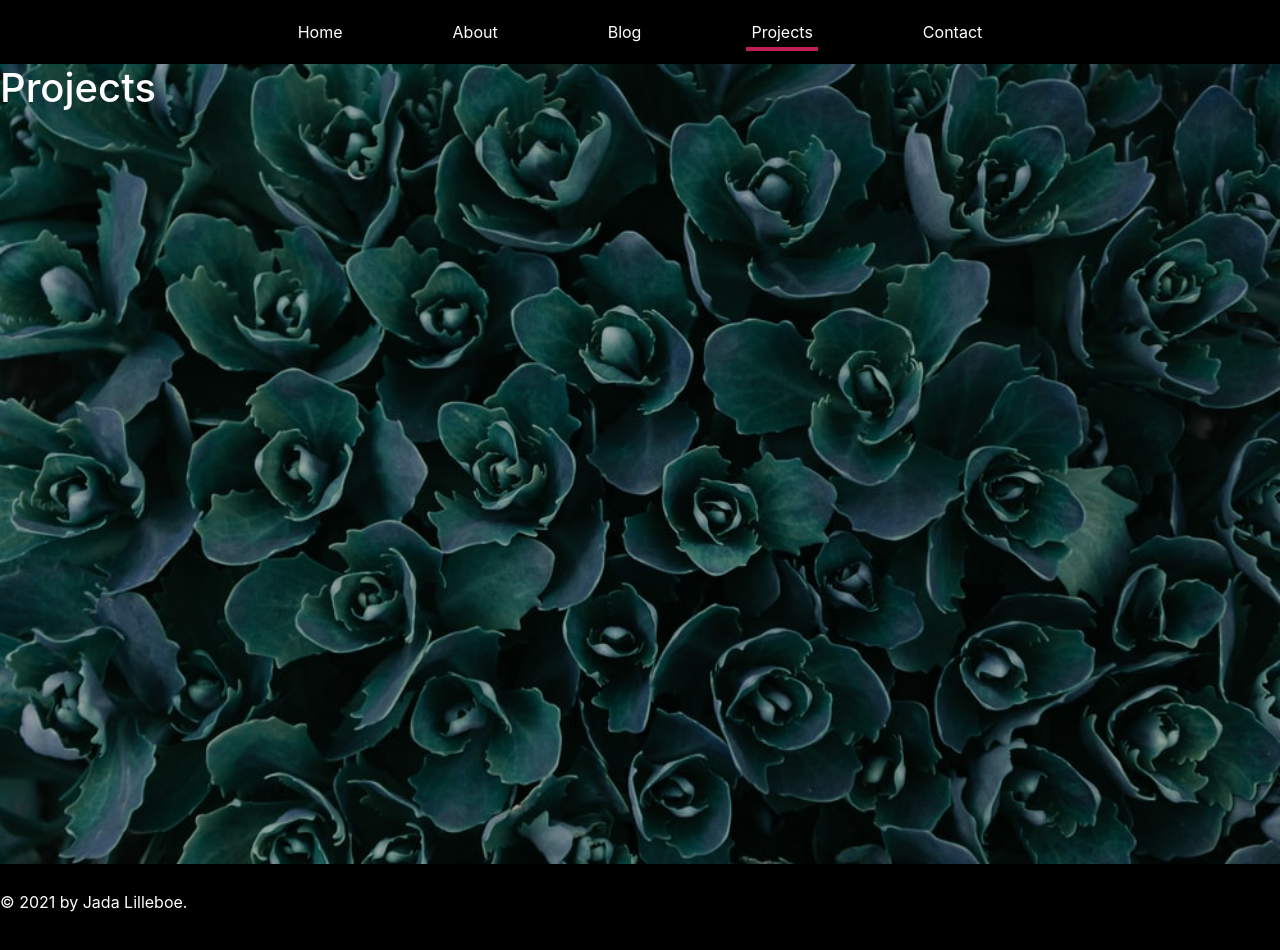
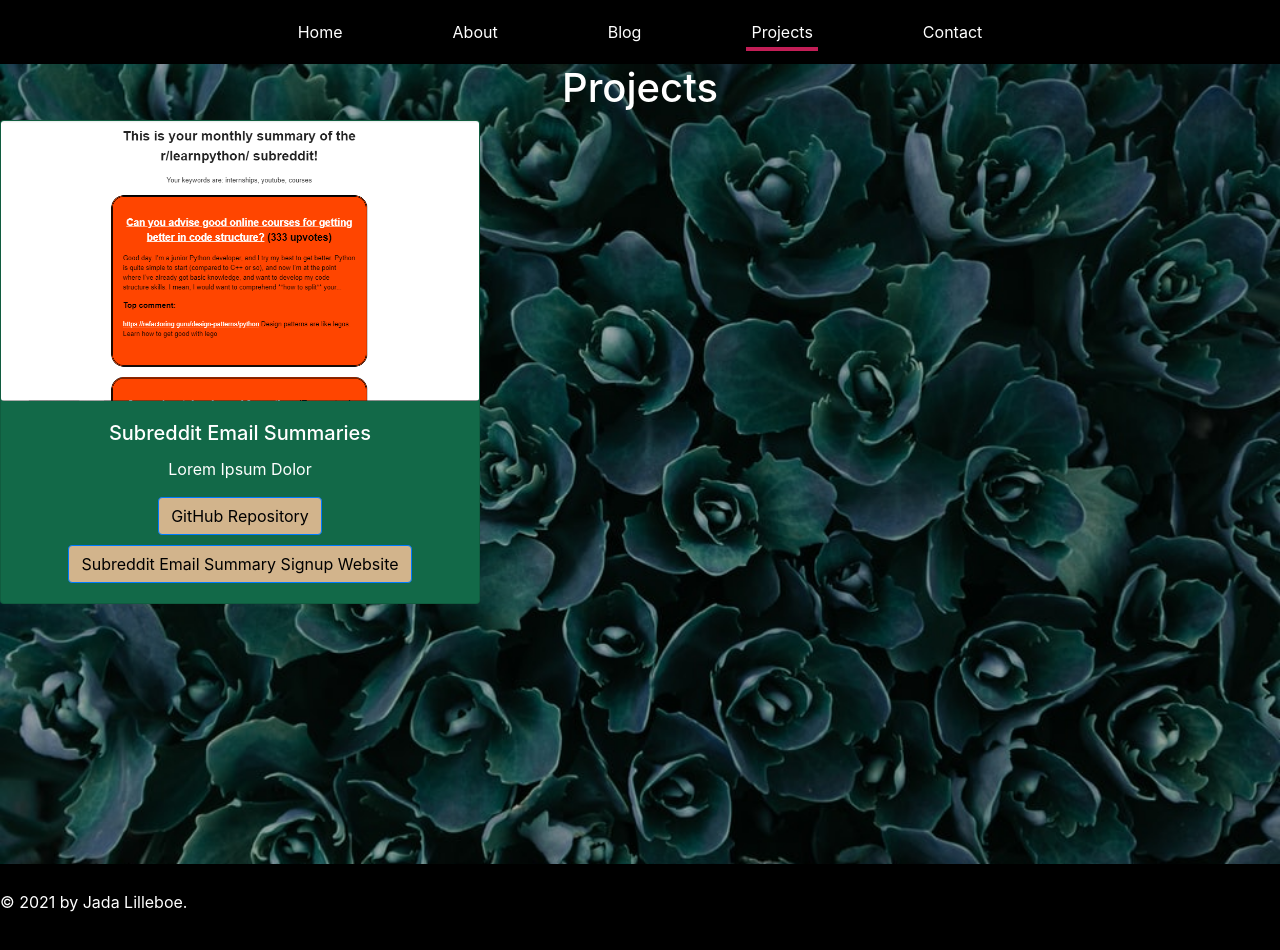
Before and after one commit to jadalilleboe/jadalilleboe.github.io, a React (Create React App) app: page /projects in a window 1280 px wide. Shown: the top 950 px of the page. Built offline with nearby package versions, Linux system fonts and the light colour scheme.

Commit message:
works on projects page, adding cards

```diff
--- a/src/App.css
+++ b/src/App.css
@@ -157,6 +157,7 @@ img {
   background-size: cover;
   height: 800px;
   color: white;
+  text-align: center;
 }
 
 /* Contact Page Styling */
--- a/src/components/Projects.js
+++ b/src/components/Projects.js
@@ -1,9 +1,26 @@
 import React from 'react'
+import { Button, Card } from 'react-bootstrap'
+import emailPic from '../img/email.png'
+
+const ProjectCard = ({ img, title, text, ghLink, otherLink, otherLinkText }) => {
+    return (
+        <Card style={{width: '30rem', color: 'white', backgroundColor: '#126948'}}>
+            <Card.Img src={img}/>
+            <Card.Body>
+                <Card.Title>{title}</Card.Title>
+                <Card.Text>{text}</Card.Text>
+                <a href={ghLink} target="_blank" rel="noreferrer"><Button style={{backgroundColor: '#d2b48c ', color: 'black', marginBottom: 10}}>GitHub Repository</Button></a>
+                <a href={otherLink} target="_blank" rel="noreferrer"><Button style={{backgroundColor: '#d2b48c ', color: 'black'}}>{otherLinkText}</Button></a>
+            </Card.Body>
+        </Card>
+    )
+}
 
 const Projects = () => {
     return (
         <div className="projects-content">
             <h1>Projects</h1>
+            <ProjectCard img={emailPic} title="Subreddit Email Summaries" text="Lorem Ipsum Dolor" ghLink="https://github.com/jadalilleboe/subreddit_summaries" otherLink="http://subredditemailsummary.com" otherLinkText="Subreddit Email Summary Signup Website"/>
         </div>
     )
 }
```
Also changed, not shown: src/img/email.png (added).
